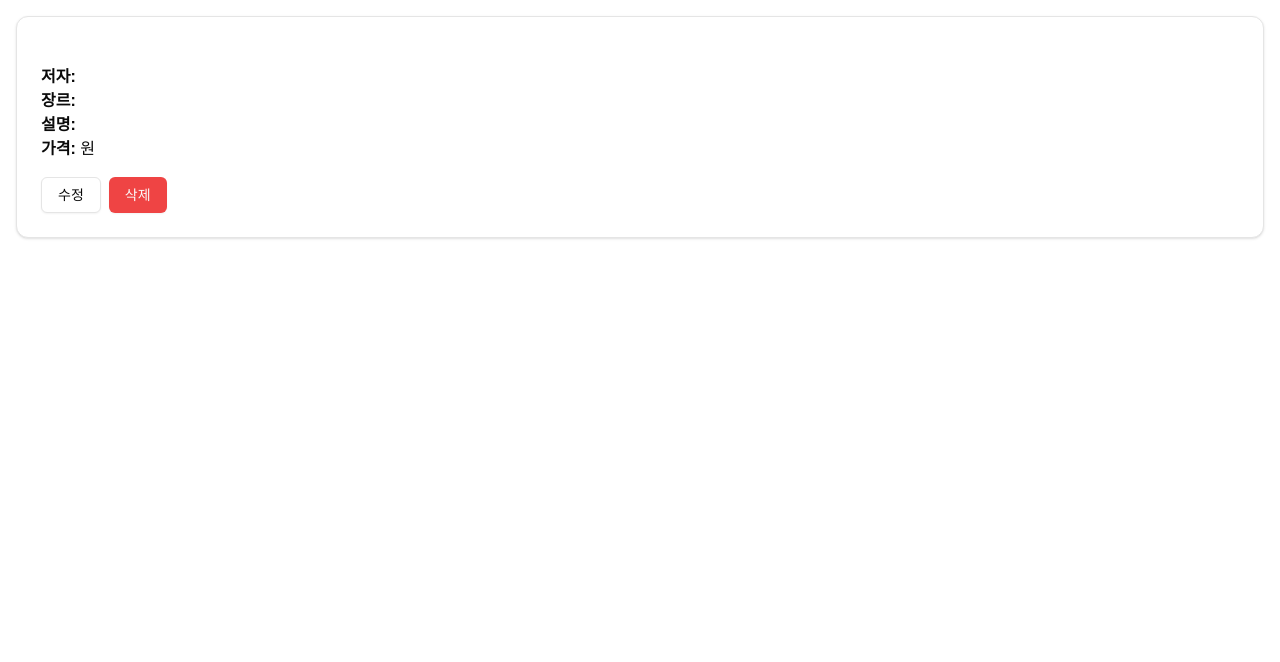
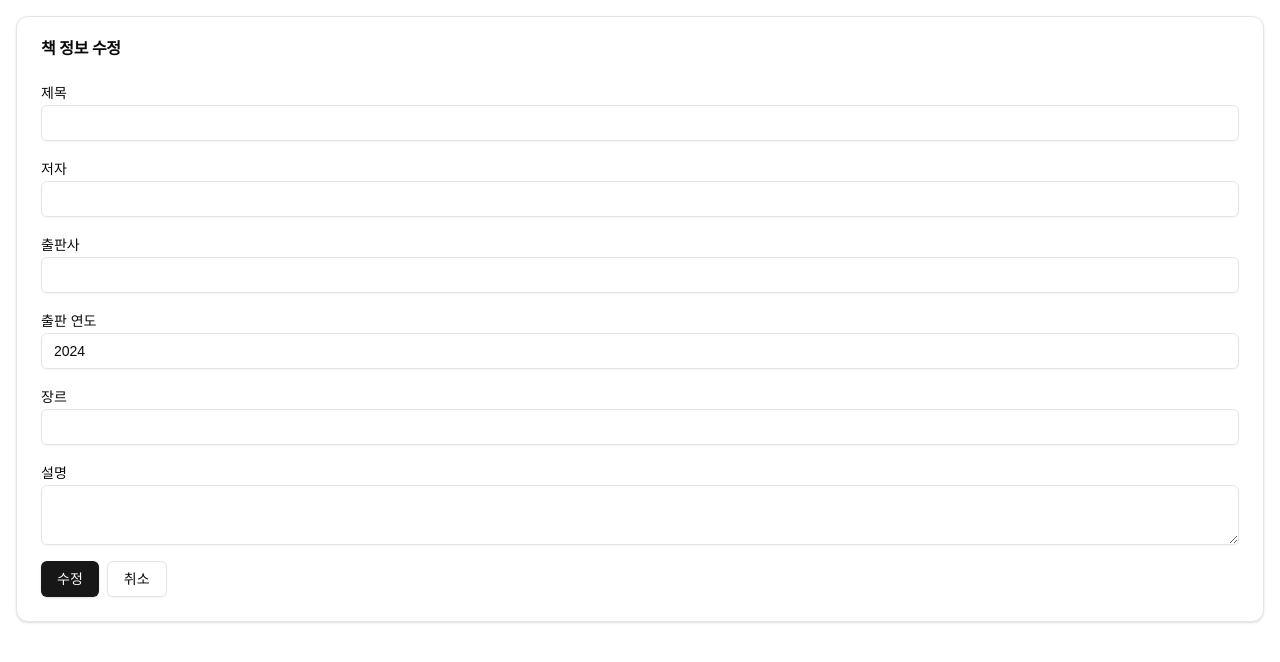
Before and after one commit to HongBoogie/bookstore, a Next.js app in the folder frontend/: page /edit in a window 1280 px wide. Shown: the top 662 px of the page. Built offline with nearby package versions, Linux system fonts and the light colour scheme; no server answers.

Commit message:
feat: 책 수정 페이지 작성
- searchParams를 통해 bookId를 받아옴
- useMutation을 통해 업데이트하고 기존 쿼리를invalidate시킴

```diff
--- /dev/null
+++ b/frontend/src/app/edit/page.tsx
@@ -0,0 +1,190 @@
+"use client";
+
+import { useState, useEffect } from "react";
+import { useParams, useRouter, useSearchParams } from "next/navigation";
+import { useQuery, useMutation, useQueryClient } from "@tanstack/react-query";
+import { Card, CardContent, CardHeader, CardTitle } from "@/components/ui/card";
+import { Button } from "@/components/ui/button";
+import { Input } from "@/components/ui/input";
+import { Label } from "@/components/ui/label";
+import { Textarea } from "@/components/ui/textarea";
+import { Book } from "@/types/books";
+
+export default function BookEditPage() {
+  const params = useParams();
+  const router = useRouter();
+  const bookId = useSearchParams().get("bookId") as string;
+
+  const {
+    data: book,
+    isLoading,
+    error,
+  } = useQuery<Book>({
+    queryKey: ["book", bookId],
+    queryFn: async () => {
+      const response = await fetch(`/api/books?id=${bookId}`);
+      return response.json();
+    },
+  });
+
+  const [formData, setFormData] = useState<Partial<Book>>({
+    title: "",
+    author: "",
+    publisher: "",
+    publishedYear: new Date().getFullYear(),
+    genre: "",
+    description: "",
+  });
+
+  useEffect(() => {
+    if (book) {
+      setFormData({
+        title: book.title || "",
+        author: book.author || "",
+        publisher: book.publisher || "",
+        publishedYear: book.publishedYear || new Date().getFullYear(),
+        genre: book.genre || "",
+        description: book.description || "",
+      });
+    }
+  }, [book]);
+
+  const queryClient = useQueryClient();
+
+  const updateBookMutation = useMutation<Book, Error, Partial<Book>>({
+    mutationFn: async (updatedBook) => {
+      const response = await fetch(`/api/books?id=${bookId}`, {
+        method: "PUT",
+        headers: {
+          "Content-Type": "application/json",
+        },
+        body: JSON.stringify({ ...updatedBook, id: bookId }),
+      });
+
+      if (!response.ok) {
+        const errorData = await response.json();
+        throw new Error(errorData.error || "책 수정 중 오류가 발생했습니다.");
+      }
+
+      return response.json();
+    },
+    onSuccess: () => {
+      queryClient.invalidateQueries({ queryKey: ["books"] });
+      queryClient.invalidateQueries({ queryKey: ["book", bookId] });
+      router.push(`/${bookId}`);
+      alert("책 정보가 성공적으로 수정되었습니다.");
+    },
+    onError: (error) => {
+      alert(error.message);
+    },
+  });
+
+  const handleChange = (
+    e: React.ChangeEvent<HTMLInputElement | HTMLTextAreaElement>
+  ) => {
+    const { name, value } = e.target;
+    setFormData((prev) => ({
+      ...prev,
+      [name]: name === "publishedYear" ? parseInt(value) : value,
+    }));
+  };
+
+  const handleSubmit = (e: React.FormEvent) => {
+    e.preventDefault();
+
+    if (!formData.title || !formData.author || !formData.publisher) {
+      alert("제목, 저자, 출판사는 필수 입력 항목입니다.");
+      return;
+    }
+
+    updateBookMutation.mutate(formData);
+  };
+
+  if (isLoading) return <div>로딩 중...</div>;
+  if (error) return <div>오류: {error.message}</div>;
+
+  return (
+    <div className="container mx-auto p-4">
+      <Card>
+        <CardHeader>
+          <CardTitle>책 정보 수정</CardTitle>
+        </CardHeader>
+        <CardContent>
+          <form onSubmit={handleSubmit} className="space-y-4">
+            <div>
+              <Label htmlFor="title">제목</Label>
+              <Input
+                id="title"
+                name="title"
+                value={formData.title}
+                onChange={handleChange}
+                required
+              />
+            </div>
+            <div>
+              <Label htmlFor="author">저자</Label>
+              <Input
+                id="author"
+                name="author"
+                value={formData.author}
+                onChange={handleChange}
+                required
+              />
+            </div>
+            <div>
+              <Label htmlFor="publisher">출판사</Label>
+              <Input
+                id="publisher"
+                name="publisher"
+                value={formData.publisher}
+                onChange={handleChange}
+                required
+              />
+            </div>
+            <div>
+              <Label htmlFor="publishedYear">출판 연도</Label>
+              <Input
+                id="publishedYear"
+                name="publishedYear"
+                type="number"
+                value={formData.publishedYear}
+                onChange={handleChange}
+                required
+              />
+            </div>
+            <div>
+              <Label htmlFor="genre">장르</Label>
+              <Input
+                id="genre"
+                name="genre"
+                value={formData.genre}
+                onChange={handleChange}
+              />
+            </div>
+            <div>
+              <Label htmlFor="description">설명</Label>
+              <Textarea
+                id="description"
+                name="description"
+                value={formData.description}
+                onChange={handleChange}
+              />
+            </div>
+            <div className="flex space-x-2">
+              <Button type="submit" disabled={updateBookMutation.isPending}>
+                {updateBookMutation.isPending ? "수정 중..." : "수정"}
+              </Button>
+              <Button
+                type="button"
+                variant="outline"
+                onClick={() => router.push(`/books/${bookId}`)}
+              >
+                취소
+              </Button>
+            </div>
+          </form>
+        </CardContent>
+      </Card>
+    </div>
+  );
+}
```
